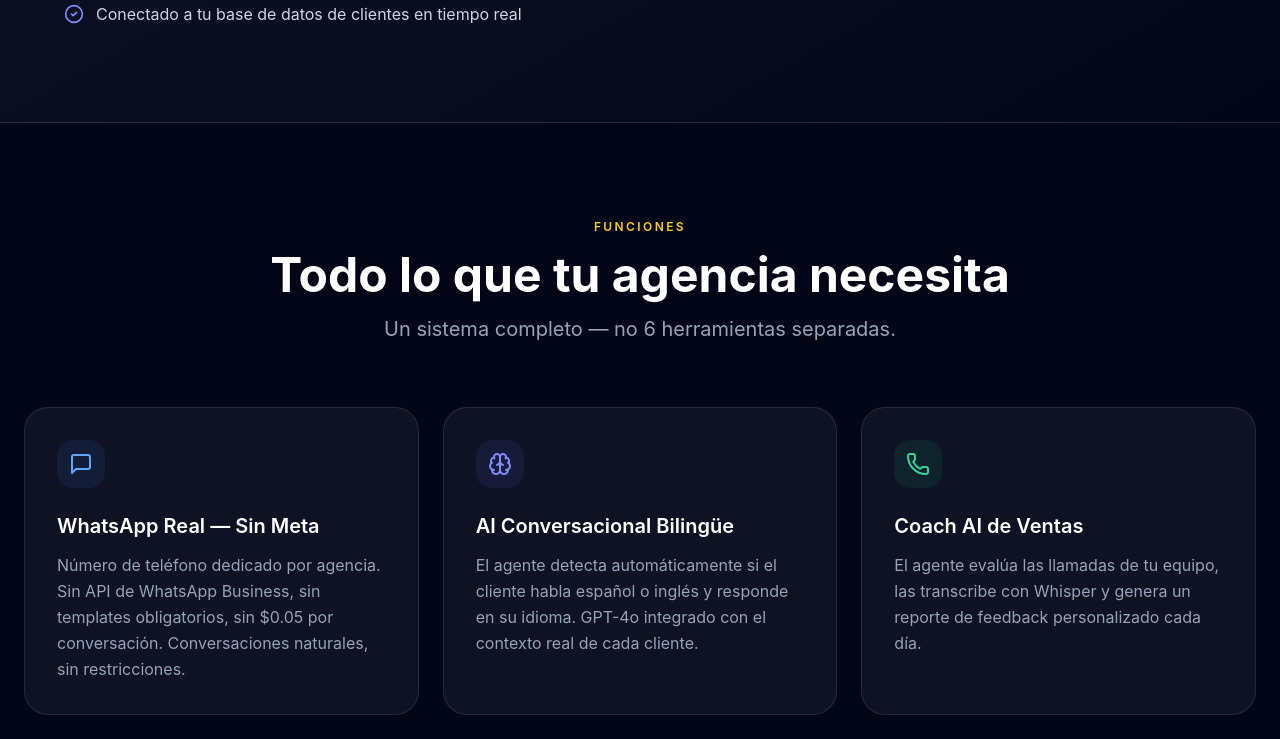
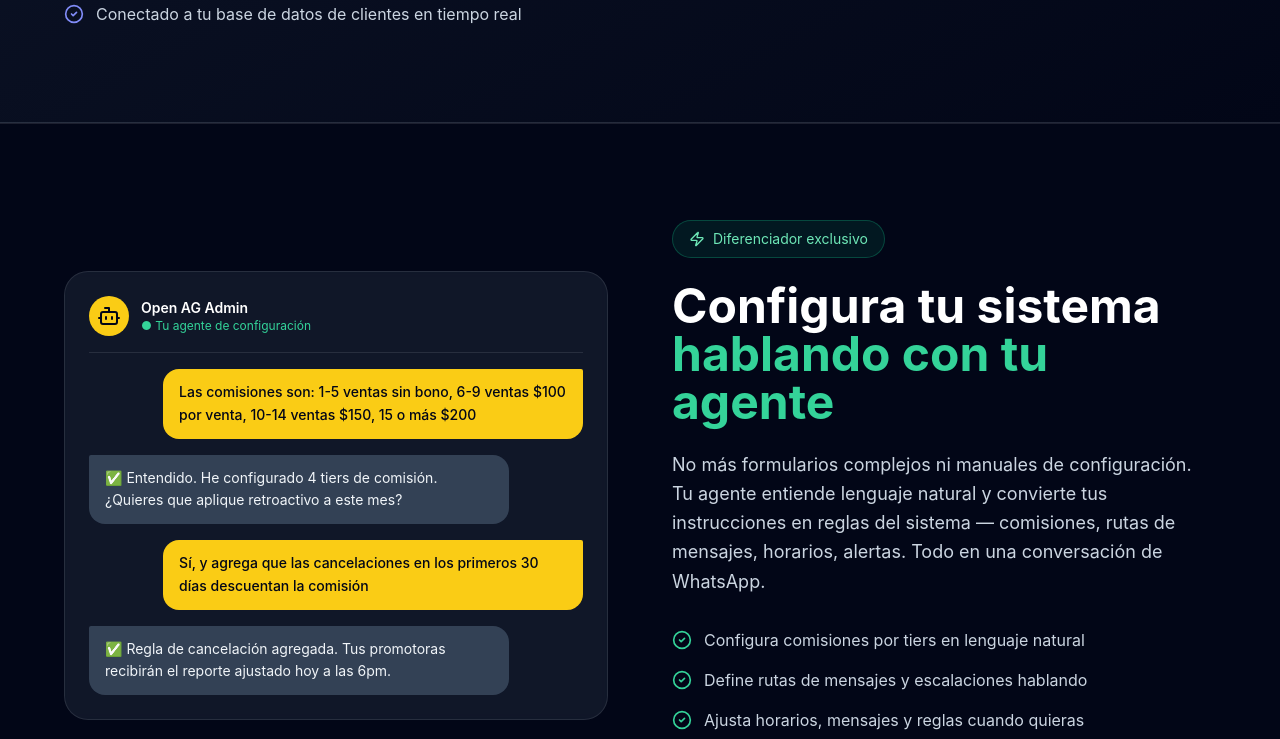
Before and after one commit to marcosjr2026/agentflow-ai, a React (Vite) app in the folder client/: page / in a window 1280 px wide. Shown: the part 1380-2119 px from the top of the page. Built offline with nearby package versions, Linux system fonts and the light colour scheme; no server answers.

Commit message:
feat: add agent-config section to landing - configure by talking

```diff
--- a/client/src/pages/Landing.jsx
+++ b/client/src/pages/Landing.jsx
@@ -108,6 +108,81 @@ function AgentHighlight({ lang }) {
                 </div>
               </div>
             ))}
+          </div>
+        </div>
+      </div>
+    </section>
+  );
+}
+
+
+function AgentConfig({ lang }) {
+  const T = t[lang];
+  const examples = lang === 'es' ? [
+    { from: 'user', msg: 'Las comisiones son: 1-5 ventas sin bono, 6-9 ventas $100 por venta, 10-14 ventas $150, 15 o más $200' },
+    { from: 'ai',  msg: '✅ Entendido. He configurado 4 tiers de comisión. ¿Quieres que aplique retroactivo a este mes?' },
+    { from: 'user', msg: 'Sí, y agrega que las cancelaciones en los primeros 30 días descuentan la comisión' },
+    { from: 'ai',  msg: '✅ Regla de cancelación agregada. Tus promotoras recibirán el reporte ajustado hoy a las 6pm.' },
+  ] : [
+    { from: 'user', msg: 'Commissions are: 1-5 sales no bonus, 6-9 sales $100 per sale, 10-14 sales $150, 15+ sales $200' },
+    { from: 'ai',  msg: '✅ Got it. I have configured 4 commission tiers. Should I apply it retroactively to this month?' },
+    { from: 'user', msg: 'Yes, and add that cancellations within 30 days deduct the commission' },
+    { from: 'ai',  msg: '✅ Cancellation rule added. Your agents will receive the adjusted report today at 6pm.' },
+  ];
+
+  return (
+    <section className="bg-slate-950 py-24 px-6 border-t border-white/10">
+      <div className="mx-auto max-w-6xl">
+        <div className="grid lg:grid-cols-2 gap-16 items-center">
+          <div className="rounded-3xl border border-white/10 bg-slate-800/50 p-6 space-y-4 backdrop-blur-sm order-2 lg:order-1">
+            <div className="flex items-center gap-3 pb-4 border-b border-white/10">
+              <div className="h-10 w-10 rounded-full bg-yellow-400 flex items-center justify-center">
+                <Bot className="h-6 w-6 text-slate-950" />
+              </div>
+              <div>
+                <p className="font-semibold text-white text-sm">Open AG Admin</p>
+                <p className="text-xs text-emerald-400">● {lang === "es" ? "Tu agente de configuración" : "Your configuration agent"}</p>
+              </div>
+            </div>
+            {examples.map((m, i) => (
+              <div key={i} className={`flex ${m.from === "ai" ? "justify-start" : "justify-end"}`}>
+                <div className={`max-w-[85%] rounded-2xl px-4 py-3 text-sm leading-relaxed ${m.from === "ai" ? "bg-slate-700 text-slate-100 rounded-tl-sm" : "bg-yellow-400 text-slate-950 font-medium rounded-tr-sm"}`}>
+                  {m.msg}
+                </div>
+              </div>
+            ))}
+          </div>
+
+          <div className="order-1 lg:order-2">
+            <div className="inline-flex items-center gap-2 rounded-full bg-emerald-500/10 border border-emerald-500/30 px-4 py-2 text-sm text-emerald-300 mb-6">
+              <Zap className="h-4 w-4" />
+              {lang === "es" ? "Diferenciador exclusivo" : "Exclusive differentiator"}
+            </div>
+            <h2 className="text-4xl md:text-5xl font-bold text-white leading-tight">
+              {lang === "es" ? <>Configura tu sistema<br /><span className="text-emerald-400">hablando con tu agente</span></> : <>Configure your system<br /><span className="text-emerald-400">by talking to your agent</span></>}
+            </h2>
+            <p className="mt-6 text-lg text-slate-300 leading-relaxed">
+              {lang === "es"
+                ? "No más formularios complejos ni manuales de configuración. Tu agente entiende lenguaje natural y convierte tus instrucciones en reglas del sistema — comisiones, rutas de mensajes, horarios, alertas. Todo en una conversación de WhatsApp."
+                : "No more complex forms or setup manuals. Your agent understands natural language and converts your instructions into system rules — commissions, message routing, schedules, alerts. All in a WhatsApp conversation."}
+            </p>
+            <ul className="mt-8 space-y-4">
+              {(lang === "es" ? [
+                "Configura comisiones por tiers en lenguaje natural",
+                "Define rutas de mensajes y escalaciones hablando",
+                "Ajusta horarios, mensajes y reglas cuando quieras",
+                "El agente confirma cada cambio antes de aplicarlo",
+              ] : [
+                "Set up commission tiers in natural language",
+                "Define message routing and escalations by talking",
+                "Adjust schedules, messages, and rules anytime",
+                "The agent confirms every change before applying it",
+              ]).map(f => (
+                <li key={f} className="flex items-start gap-3 text-slate-300">
+                  <CheckCircle2 className="h-5 w-5 text-emerald-400 flex-shrink-0 mt-0.5" />{f}
+                </li>
+              ))}
+            </ul>
           </div>
         </div>
       </div>
@@ -287,6 +362,7 @@ export default function Landing() {
       <NavBar lang={lang} onLang={toggleLang} />
       <Hero lang={lang} />
       <AgentHighlight lang={lang} />
+      <AgentConfig lang={lang} />
       <Features lang={lang} />
       <HowItWorks lang={lang} />
       <Comparison lang={lang} />
```
